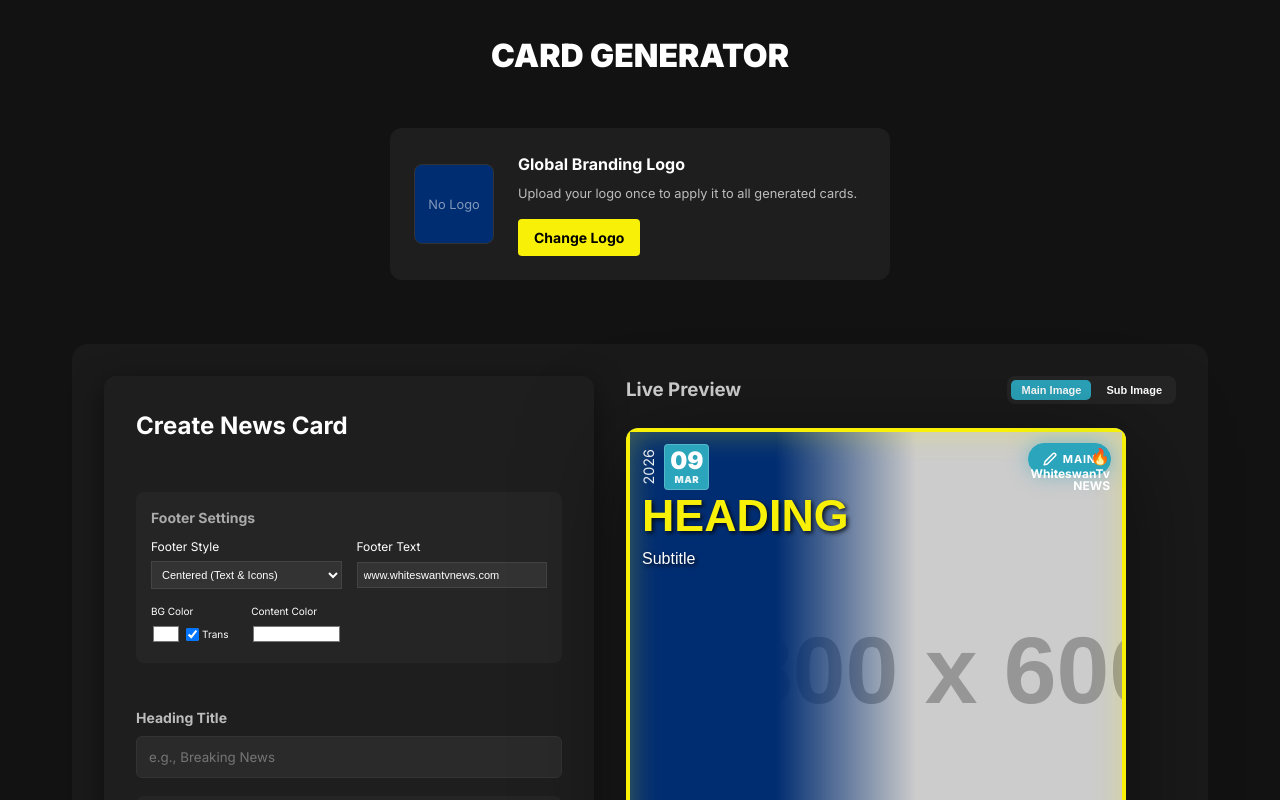
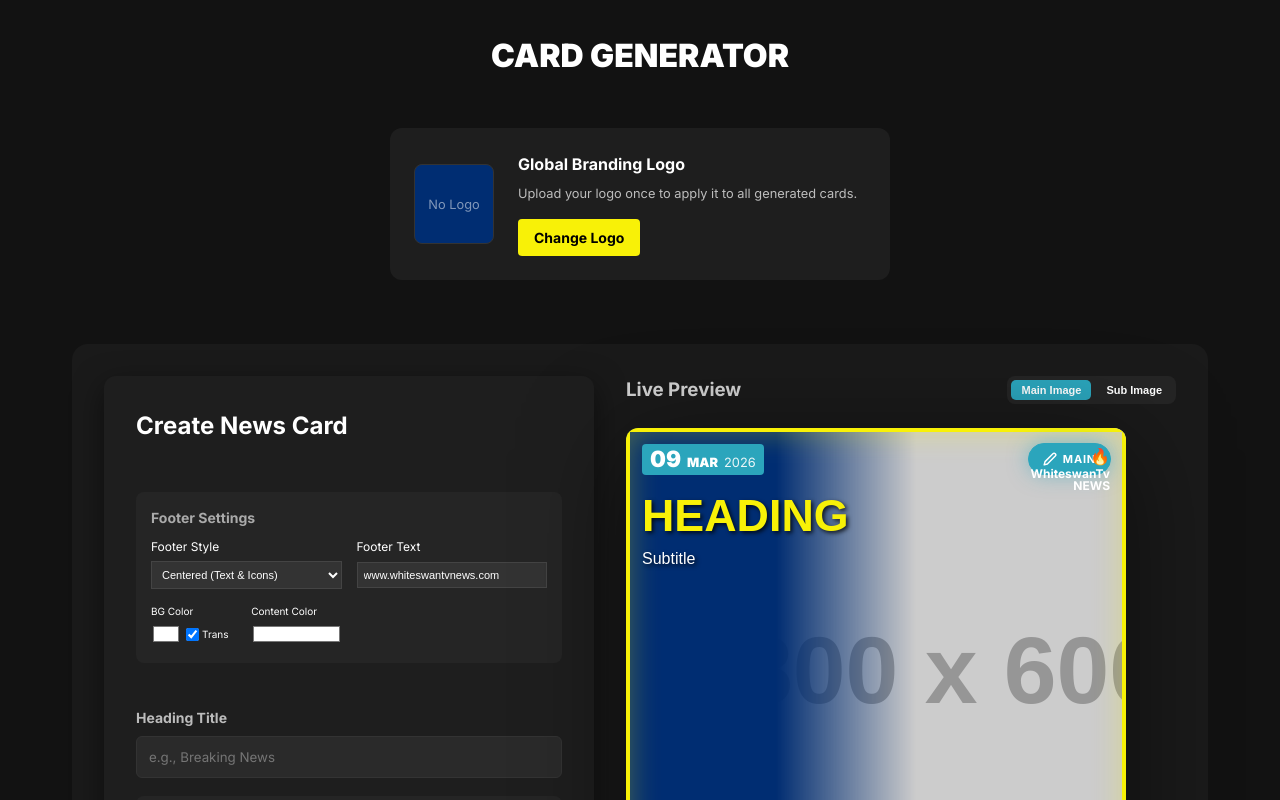
Before and after one commit to geomanuk20/card-generator, a React (Vite) app in the folder frontend/: page / in a window 1280 px wide. Shown: the top 800 px of the page. Built offline with nearby package versions, Linux system fonts and the light colour scheme; no server answers; the HTML template or start-up script is replaced by a standard one; a web font is replaced by a local one.

Commit message:
Realign date badge horizontally at the top for better balance with logo

```diff
--- a/frontend/src/components/PremiumCard.jsx
+++ b/frontend/src/components/PremiumCard.jsx
@@ -271,13 +271,12 @@ const PremiumCard = ({ card, globalLogo, isPreview = false, onImagePositionChang
         {/* Main UI Overlay */}
         <div className="card-main-layout">
           <div className="card-header-top">
-            {/* Vertical Date Badge */}
-            <div className="date-badge-v" style={{ background: 'none' }}>
-              <span className="year">{year}</span>
-              <div className="separator"></div>
-              <div className="day-month" style={{ background: dateBgColor, padding: '4px', borderRadius: '4px' }}>
+            {/* Horizontal Date Badge */}
+            <div className="date-badge-h">
+              <div className="day-month-year" style={{ background: dateBgColor, padding: '4px 8px', borderRadius: '4px' }}>
                 <span className="day">{day}</span>
                 <span className="month">{month}</span>
+                <span className="year">{year}</span>
               </div>
             </div>
 
--- a/frontend/src/index.css
+++ b/frontend/src/index.css
@@ -268,6 +268,37 @@ button:hover {
   align-items: flex-start;
 }
 
+/* Horizontal Date Badge */
+.date-badge-h {
+  display: flex;
+  align-items: center;
+  color: white;
+}
+
+.day-month-year {
+  display: flex;
+  align-items: baseline;
+  gap: 6px;
+  line-height: 1;
+}
+
+.date-badge-h .day {
+  font-size: 1.4rem;
+  font-weight: 900;
+}
+
+.date-badge-h .month {
+  font-size: 0.8rem;
+  font-weight: 800;
+  text-transform: uppercase;
+}
+
+.date-badge-h .year {
+  font-size: 0.8rem;
+  font-weight: 500;
+  opacity: 0.9;
+}
+
 /* Vertical Date Badge - Exact Match with Box */
 .date-badge-v {
   display: flex;
```
